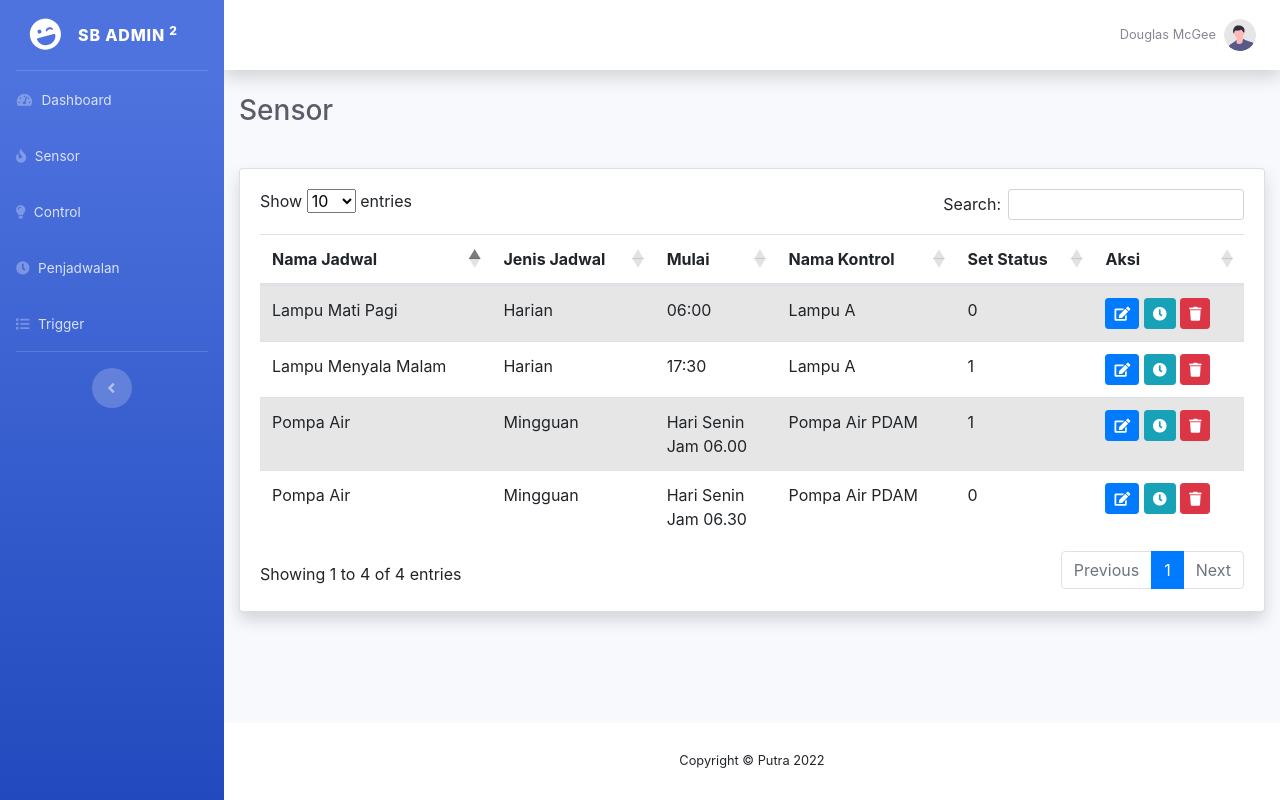
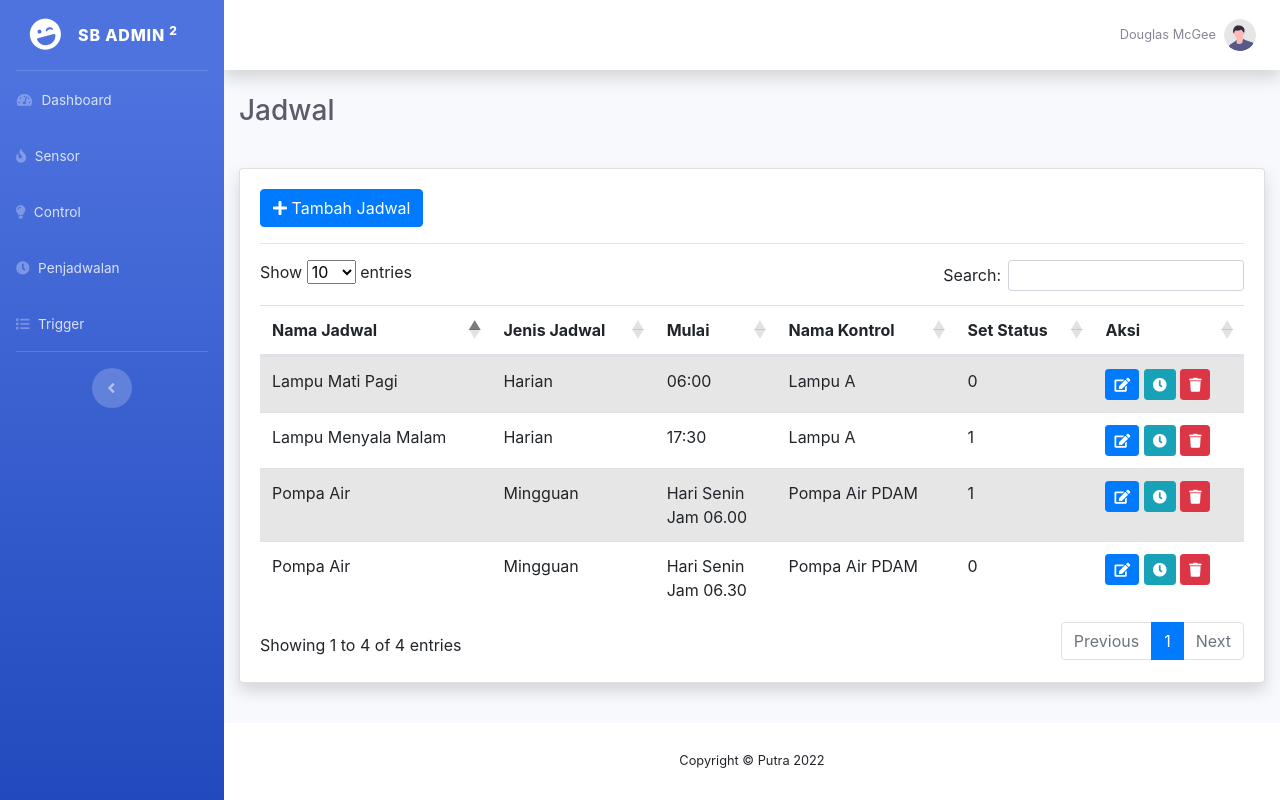
Before and after one commit to m4nzm333/microservice-iot, a Flask app: page /scheduler in a window 1280 px wide. Run offline with Flask 2, Linux system fonts and the light colour scheme; some libraries are stand-ins or nearby versions.

Commit message:
Template modal untuk jadwal

```diff
--- a/services/landing/templates/scheduler.html
+++ b/services/landing/templates/scheduler.html
@@ -14,12 +14,16 @@
             <div id="content">
                 {% include('includes/topbar.html') %}
                 <div class="container-fluid">
-                    <h1 class="h3 mb-4 text-gray-800">Sensor</h1>
+                    <h1 class="h3 mb-4 text-gray-800">Jadwal</h1>
                     <div class="row">
                         <dir class="col-12">
                             <div class="card shadow">
-                                <div class="card-body ">
-                                    <table id="tableSensor" class="table table-striped">
+                                <div class="card-body table-responsive">
+                                    <button class="btn btn-primary" id="btnTambah">
+                                        <i class="fa fa-plus"></i> Tambah Jadwal
+                                    </button>
+                                    <hr>
+                                    <table id="tableJadwal" class="table table-striped">
                                         <thead>
                                             <tr>
                                                 <th>Nama Jadwal</th>
@@ -123,13 +127,78 @@
     {% include('includes/scrollup.html') %}
     {% include('includes/script.html') %}
 
+    <div class="modal fade" id="modalJadwal" tabindex="-1" role="dialog" aria-labelledby="modalJadwalLabel" aria-hidden="true">
+        <div class="modal-dialog" role="document">
+            <div class="modal-content">
+                <form action="" method="post">
+                    <div class="modal-header">
+                        <h5 class="modal-title" id="modalJadwalLabel">Tambah Jadwal</h5>
+                        <button type="button" class="close" data-dismiss="modal" aria-label="Close">
+                            <span aria-hidden="true">&times;</span>
+                        </button>
+                    </div>
+                    <div class="modal-body">
+                        <div class="container">
+                            <div class="form-group row">
+                                <label for="nama" class="col-4">Nama Jadwal</label>
+                                <div class="col-8">
+                                    <input type="text" name="nama" id="nama" class="form-control" placeholder="Nama Jadwal">
+                                </div>
+                            </div>
+                            <div class="form-group row">
+                                <label for="model" class="col-4">Jenis Jadwal</label>
+                                <div class="col-8">
+                                    <select name="model" id="model" class="form-control">
+                                        <option value="saklar">Harian</option>
+                                        <option value="skala">Mingguan</option>
+                                        <option value="skala">Bulanan</option>
+                                    </select>
+                                </div>
+                            </div>
+                            <div class="form-group row">
+                                <label for="jamHarian" class="col-4">Jam Jadwal</label>
+                                <div class="col-8">
+                                    <input type="text" id="jamHarian" class="form-control" placeholder="Contoh: 16:00">
+                                </div>
+                            </div>
+                            <div class="form-group row">
+                                <label for="model" class="col-4">Control</label>
+                                <div class="col-8">
+                                    <select name="model" id="model" class="form-control">
+                                        <option value="lampu1">Lampu Ruang Tengah</option>
+                                        <option value="kipas1">Kipas Ruang Tengah</option>
+                                        <option value="pompa1">Pompa PDAM</option>
+                                    </select>
+                                </div>
+                            </div>
+                            <div class="form-group row">
+                                <label for="value" class="col-4">Nilai</label>
+                                <div class="col-8">
+                                    <input type="text" name="value" id="value" class="form-control" placeholder="Nilai Awal">
+                                </div>
+                            </div>
+                        </div>
+                    </div>
+                    <div class="modal-footer">
+                        <button type="button" class="btn btn-secondary" data-dismiss="modal">Kembali</button>
+                        <button type="button" class="btn btn-success">
+                            <i class="fa fa-save"></i> Simpan
+                        </button>
+                    </div>
+                </form>
+            </div>
+        </div>
+    </div>
+
 
     <script defer>
         var baseApiURL = 'https://api.myiot.com';
 
-        $("#tableSensor").dataTable();
+        $("#tableJadwal").dataTable();
 
-
+        $("#btnTambah").click(() => {
+            $("#modalJadwal").modal('show');
+        })
     </script>
 
 </body>
```
